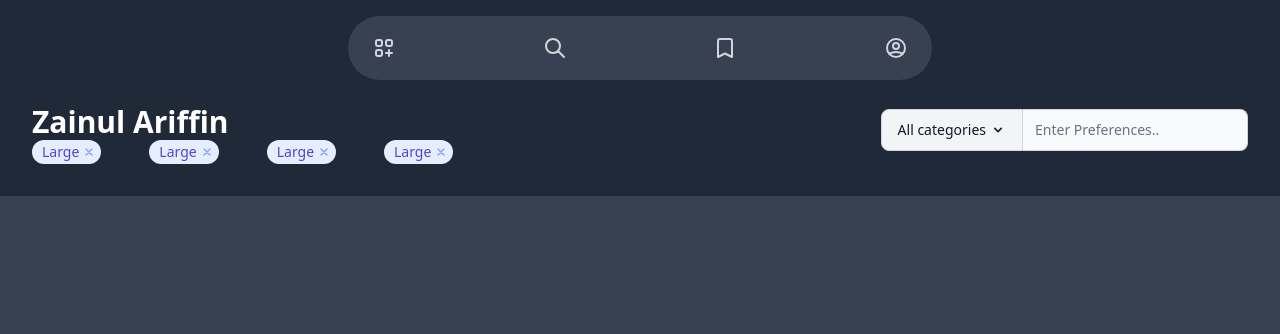
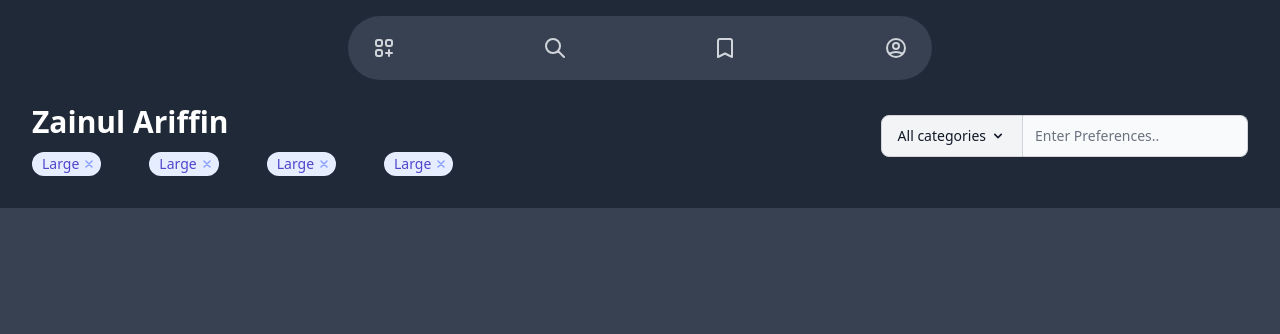
Before and after one commit to zainul1996/sit-hackrift, a Flask app: page /home in a window 1280 px wide. Shown: the top 334 px of the page. Run offline with Flask 2, Linux system fonts and the light colour scheme; style sheets or scripts are compiled from the project's sources; parts of the project's set-up code (start-up, migrations or seed data) failed here and were passed over.

Commit message:
updated paddings and margins, improved matchmaking layout

```diff
--- a/templates/base.html
+++ b/templates/base.html
@@ -16,10 +16,10 @@
     <div>
         {% block body %}{% endblock %}
         <!-- Bottom Navbar Start -->
-        <div class="absolute inset-x-0 h-16 px-5 bottom-4 lg:w-1/2 lg:m-auto lg:top-4 lg:bottom-auto"
+        <div class="absolute inset-x-0 h-16 px-5 bottom-4 md:w-1/2 md:m-auto md:top-4 md:bottom-auto"
             id="bottom-navbar">
             <div
-                class="sticky flex items-center justify-between p-5 px-6 mx-2 text-gray-300 bg-gray-900 rounded-full cursor-pointer lg:bg-gray-700 bottom-2 shadow-3xl">
+                class="sticky flex items-center justify-between p-5 px-6 mx-2 text-gray-300 bg-gray-900 rounded-full cursor-pointer md:bg-gray-700 bottom-2 shadow-3xl">
                 <div class="flex flex-col items-center transition duration-200 ease-in hover:text-blue-400">
                     <svg xmlns="http://www.w3.org/2000/svg" class="w-6 h-6" fill="none" viewBox="0 0 24 24"
                         stroke="currentColor">
--- a/templates/home.html
+++ b/templates/home.html
@@ -55,16 +55,17 @@
     }
 </style>
 <div class="min-h-screen bg-gray-700">
-    <div class="flex flex-col min-h-screen bg-gray-700 lg:mt-16 sm:mt-24">
+    <div class="flex flex-col min-h-screen bg-gray-700">
 
         <!-- Page heading -->
-        <header class="py-8 bg-gray-800">
+        <div class="bg-gray-800 ">
+            <header class="py-8 md:mt-16">
                 <div class="px-4 mx-auto max-w-7xl sm:px-6 lg:px-8 xl:flex xl:items-center xl:justify-between">
                     <div class="flex-1 min-w-0">
                         <h1 class="mt-2 text-2xl font-bold leading-7 text-white sm:text-3xl sm:truncate">Zainul Ariffin
                         </h1>
                         <div
-                        class="grid grid-cols-[repeat(2,_0fr)] sm:grid-cols-[repeat(4,_0fr)] md:grid-cols-[repeat(6,_0fr)] lg:grid-cols-[repeat(8,_0fr)] mt-1 grid-flow-dense sm:mt-0 sm:space-x-12">
+                            class="grid grid-cols-[repeat(2,_0fr)] sm:grid-cols-[repeat(4,_0fr)] md:grid-cols-[repeat(6,_0fr)] lg:grid-cols-[repeat(8,_0fr)] mt-1 grid-flow-dense sm:mt-0 sm:space-x-12 pt-3">
                             <span
                                 class="inline-flex rounded-full items-center py-0.5 pl-2.5 pr-1 text-sm font-medium bg-indigo-100 text-indigo-700">
                                 Large
@@ -163,6 +164,8 @@
                     </div>
                 </div>
             </header>
+        </div>
+
         <div class="flex flex-grow">
             <div class="grid content-center px-4 mx-auto max-w-7xl sm:px-6 lg:px-8">
                 <div class="h-full max-w-xs mx-auto text-center align-middle">
@@ -171,7 +174,9 @@
                             src="https://www.nicepng.com/png/detail/816-8167151_vector-illustration-of-sports-balls-with-football-all.png"
                             alt="Profile Picture">
                     </span>
-                    <p class="mt-2 text-2xl font-bold text-white dark:text-gray-100">Start matchmaking a game!</p>
+                    <p class="mt-2 text-2xl font-medium text-gray-300 dark:text-gray-100">Tap and start finding a
+                        game!
+                    </p>
                 </div>
             </div>
         </div>
```
Lines whose indentation alone changed are shown as unchanged.
